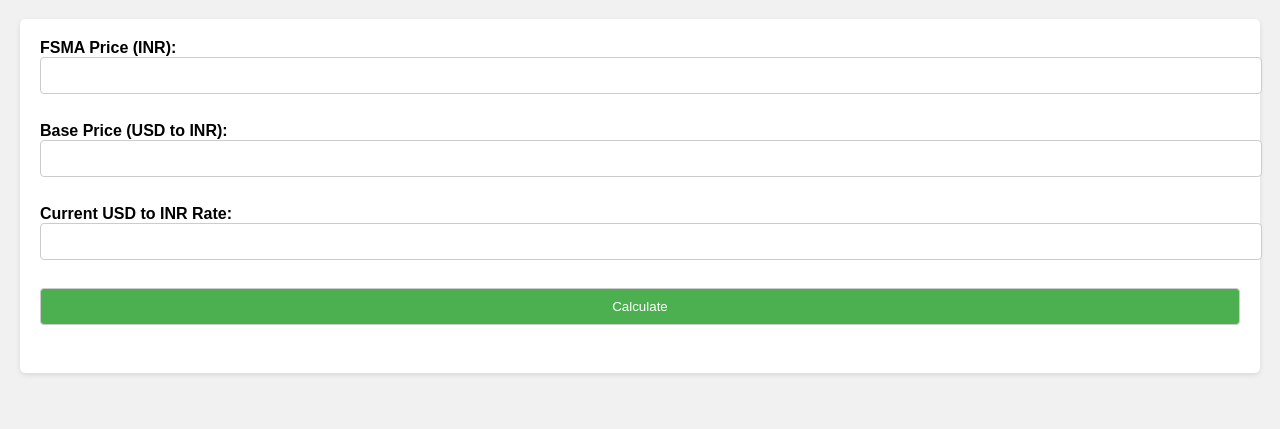
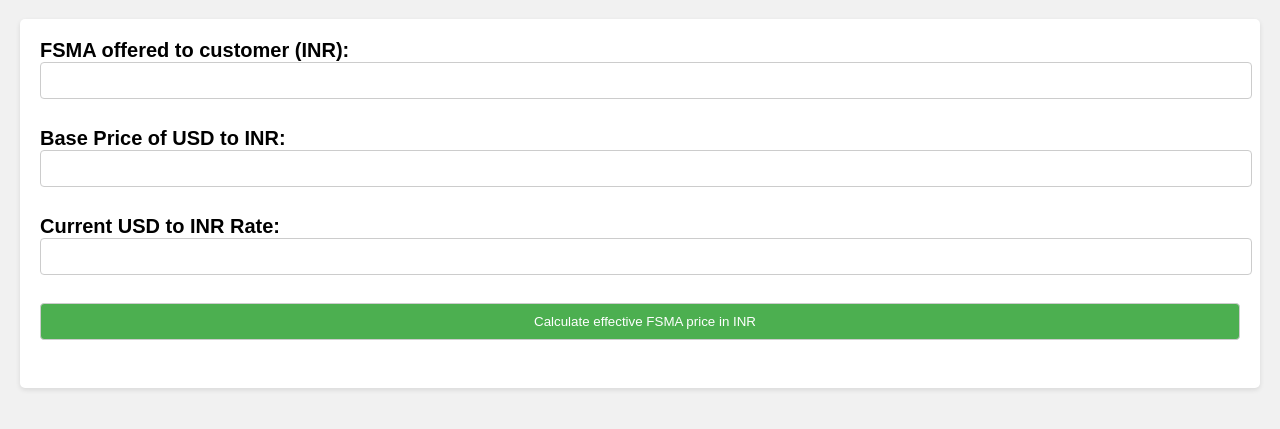
Before and after one commit to aritam11/FSMA, a plain HTML site: page index.html in a window 1280 px wide. Shown: the part 81-510 px from the top of the page. Drawn offline with Linux system fonts and the light colour scheme.

Commit message:
update 2

```diff
--- a/index.html
+++ b/index.html
@@ -25,12 +25,13 @@
 
         label {
             font-weight: bold;
+            font-size:20px
         }
 
         input[type="text"],
         input[type="button"] {
             width: 100%;
-            padding: 10px;
+            padding: 10px 0px 10px 10px;
             margin-bottom: 10px;
             border: 1px solid #ccc;
             border-radius: 4px;
@@ -56,13 +57,13 @@
 <body>
     <h1>Current FSMA Price Calculator</h1>
     <form>
-        <label for="product_price_inr">FSMA Price (INR):</label>
+        <label for="product_price_inr">FSMA offered to customer (INR):</label>
         <input type="text" id="product_price_inr" required><br><br>
-        <label for="usd_to_inr_rate">Base Price (USD to INR):</label>
+        <label for="usd_to_inr_rate">Base Price of USD to INR:</label>
         <input type="text" id="usd_to_inr_rate" required><br><br>
         <label for="current_usd_to_inr_rate">Current USD to INR Rate:</label>
         <input type="text" id="current_usd_to_inr_rate" required><br><br>
-        <input type="button" value="Calculate" onclick="calculatePrice()"><br><br>
+        <input type="button" value="Calculate effective FSMA price in INR" onclick="calculatePrice()"><br><br>
     </form>
     <h2 id="adjusted_price_inr"></h2>
 </body>
```
